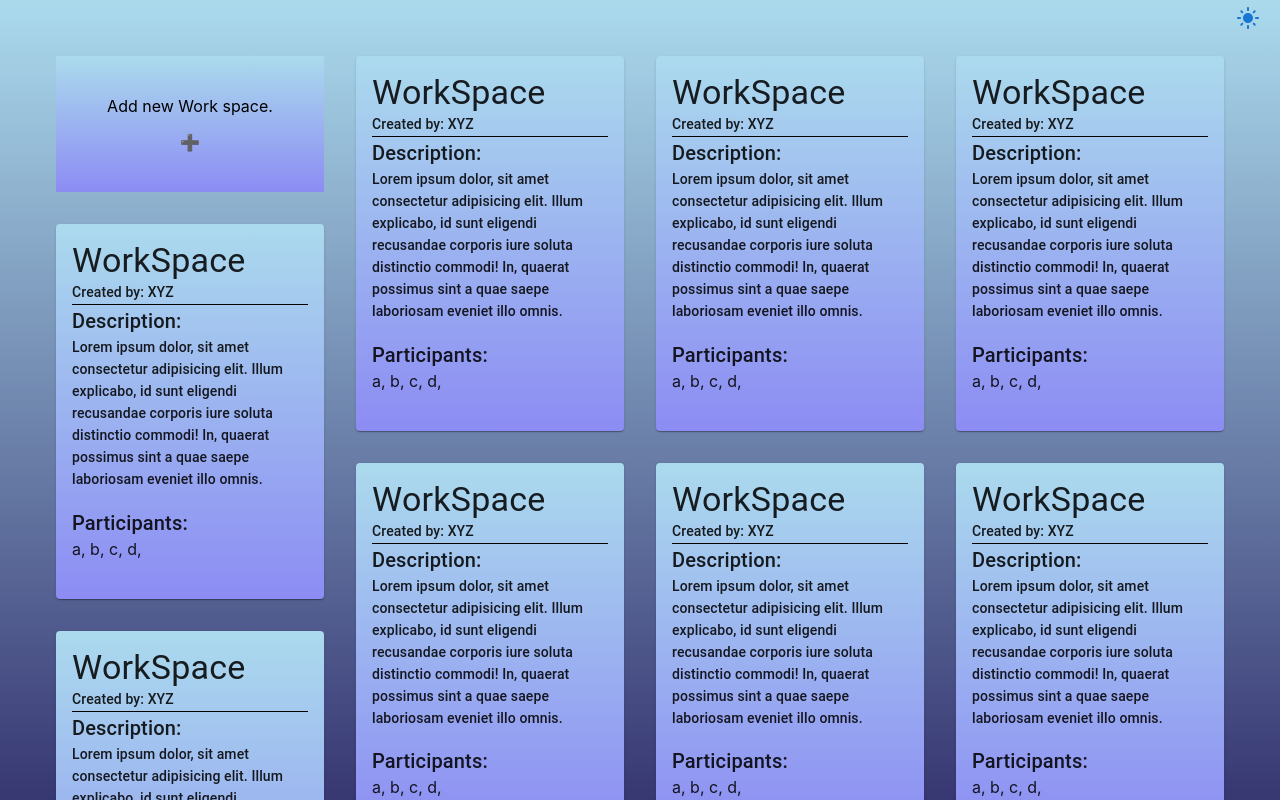
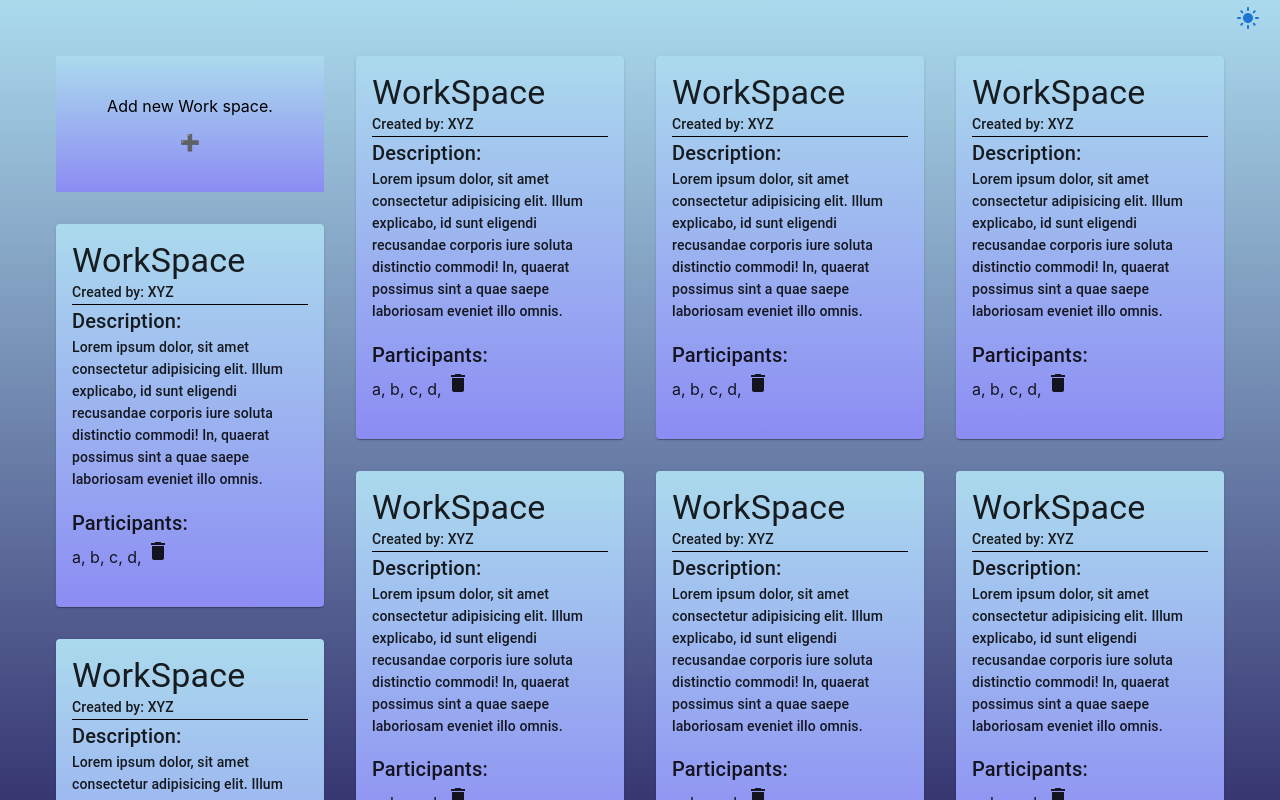
Before and after one commit to 5hubham5ingh/task-manager, a React (Create React App) app in the folder Client/: page /WorkSpaces in a window 1280 px wide. Built offline with nearby package versions, Linux system fonts and the light colour scheme.

Commit message:
debugging and border in Modal

```diff
--- a/Client/src/Modules/Components/AddNewWorkSpaceModal.jsx
+++ b/Client/src/Modules/Components/AddNewWorkSpaceModal.jsx
@@ -42,7 +42,7 @@ export const AddNewWorkSpaceModal = ({ addNewWorkSpace, closeModal }) => {
     >
       <BluredBackground onClick={closeModal} />
       <Stack
-        sx={{ backgroundImage: `linear-gradient(${theme},rgb(140, 140, 243))` }}
+        sx={{ backgroundImage: `linear-gradient(${theme},rgb(140, 140, 243))` ,borderRadius:'20px'}}
         component="form"
         className="form"
         p="2vw"
--- a/Client/src/Modules/Components/SelectParticipants.jsx
+++ b/Client/src/Modules/Components/SelectParticipants.jsx
@@ -3,6 +3,7 @@ import TextField from '@mui/material/TextField';
 import Autocomplete from '@mui/material/Autocomplete';
 import CircularProgress from '@mui/material/CircularProgress';
 import { textFieldStyle } from '../Styles/TextField';
+import { Paper } from '@mui/material';
 
 function sleep(duration) {
   return new Promise((resolve) => {
@@ -52,7 +53,7 @@ export default function SelectParticipants({ participants }) {
       PaperComponent={({ children }) => (
         <Paper style={{ background: "#abdaed" }}>{children}</Paper>
       )}
-      sx={{ background: '#abdaed' }}
+      sx={{ background: 'transparent',borderRadius:'20px' }}
       open={open}
       multiple={true}
       onOpen={() => {
--- a/Client/src/Modules/Components/workSpaceCard.jsx
+++ b/Client/src/Modules/Components/workSpaceCard.jsx
@@ -5,7 +5,7 @@ import CardContent from '@mui/material/CardContent';
 import Typography from '@mui/material/Typography';
 import { useTheme } from './Theme/Theme';
 import { useNavigate } from 'react-router-dom';
-
+import DeleteIcon from '@mui/icons-material/Delete';
 
 export default function WorkSpaceCard({ workSpace }) {
     const { theme } = useTheme();
@@ -23,7 +23,8 @@ export default function WorkSpaceCard({ workSpace }) {
                 <Typography variant='h6' >Description: </Typography>
                 <Typography variant='subtitle2' paragraph={true} sx={{ width: '100%' }}> {workSpace.description}</Typography>
                 <Typography variant='h6' >Participants: </Typography>
-                <Typography variant='p' paragraph={true} sx={{ width: '100%' }} > {workSpace.participants.map((name) => `${name}, `)}</Typography>
+                <Typography variant='p' paragraph={true} sx={{ width: '100%' }} > {workSpace.participants.map((name) => `${name}, `)} <DeleteIcon /></Typography>
+
             </CardContent>
         </Card>
     );
--- a/Client/src/Modules/Styles/Modal.js
+++ b/Client/src/Modules/Styles/Modal.js
@@ -5,4 +5,5 @@ export const modalStyle= {
     display: "flex",
     alignItems: "center",
     justifyContent: "center",
+
   };
```
